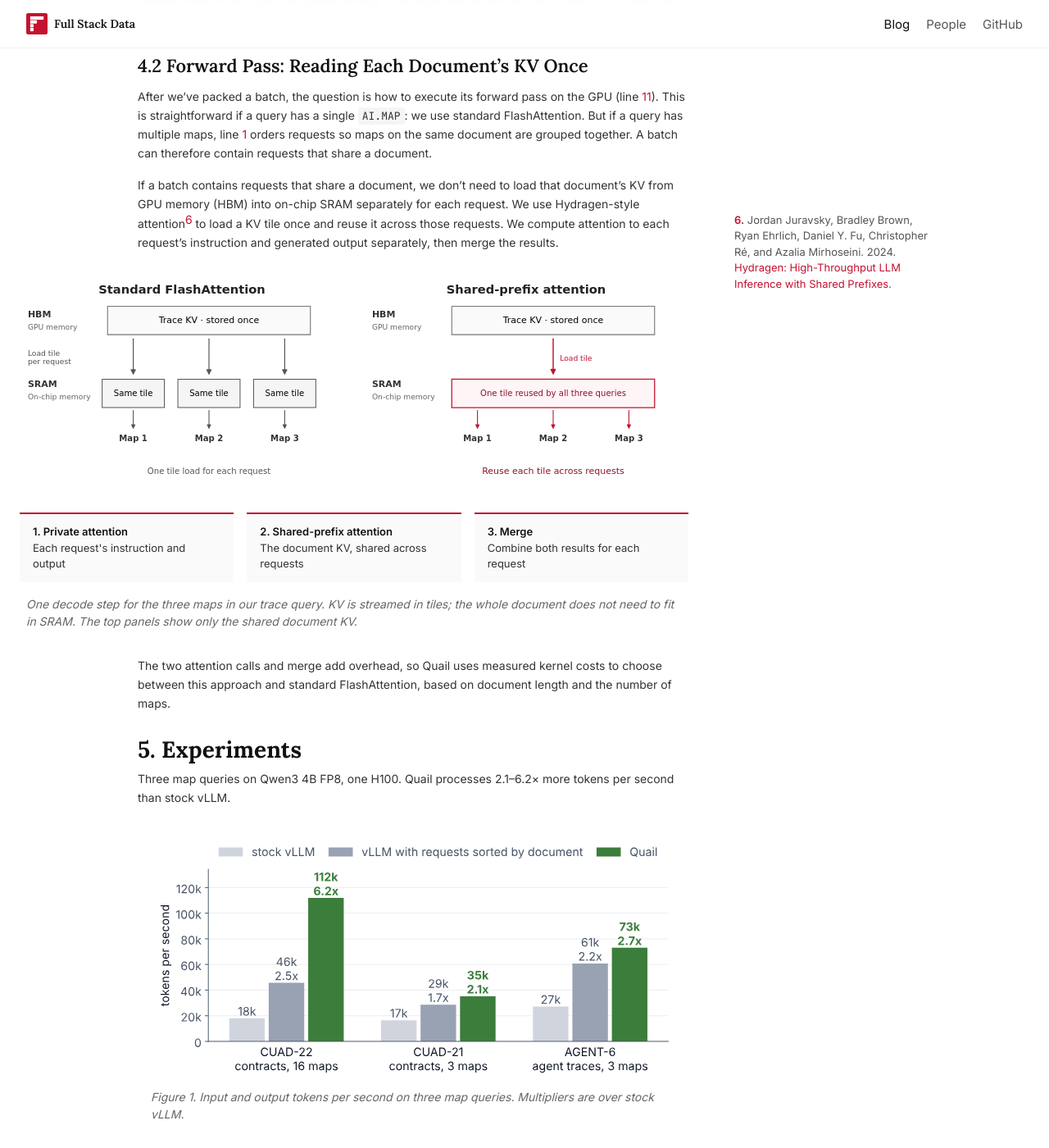
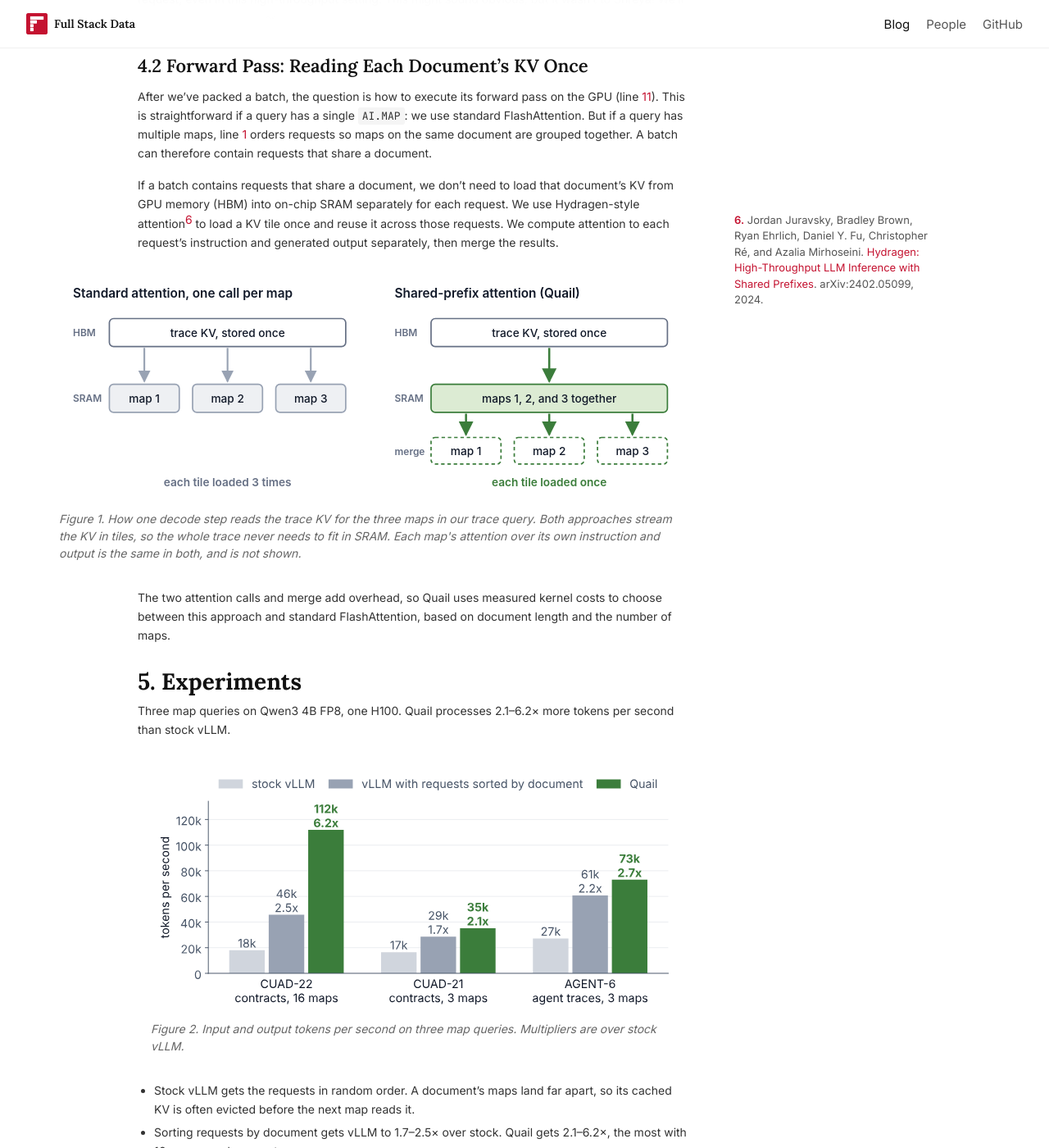
Before and after one commit to fsdatalab/fsdatalab.github.io, a Jekyll site: the page built from _posts/2026-11-03-ai-map.md, in a window 1280 px wide and 1400 px high, scrolled down 5450 px. Shown: the whole window at 82% size. Built offline with Jekyll 4.4.1, drawn with Linux system fonts in a browser that asks for light colours; some of the changed text lies outside the part shown.

Commit message:
Redraw the AI.MAP attention figure as one numbered figure; add venues to citations
Co-Authored-By: Claude Opus 5.5 <noreply@anthropic.com>
Claude-Session: https://claude.ai/code/session_012G22YMQssRfNYLRetzTaCz

```diff
--- a/_posts/2026-11-03-ai-map.md
+++ b/_posts/2026-11-03-ai-map.md
@@ -185,17 +185,9 @@ After we've packed a batch, the question is how to execute its forward pass on t
 
 If a batch contains requests that share a document, we don't need to load that document's KV from GPU memory (HBM) into on-chip SRAM separately for each request. We use Hydragen-style attention<sup><a href="#note-6">6</a></sup> to load a KV tile once and reuse it across those requests. We compute attention to each request's instruction and generated output separately, then merge the results.
 
-<figure class="attention-comparison" id="attention-kv-reads">
-<div class="attention-memory-panels">
-<img src="{{ '/assets/blog/ai-map/attention-standard.svg' | relative_url }}" alt="Standard FlashAttention: the trace KV is stored once in HBM, but the same KV tile is loaded into on-chip SRAM separately for each of three map requests.">
-<img src="{{ '/assets/blog/ai-map/attention-shared.svg' | relative_url }}" alt="Shared-prefix attention: the trace KV is stored once in HBM, and a loaded SRAM tile is reused across the three map requests' queries.">
-</div>
-<div class="attention-gpu-steps">
-<div><strong>1. Private attention</strong><span>Each request's instruction and output</span></div>
-<div><strong>2. Shared-prefix attention</strong><span>The document KV, shared across requests</span></div>
-<div><strong>3. Merge</strong><span>Combine both results for each request</span></div>
-</div>
-<figcaption>One decode step for the three maps in our trace query. KV is streamed in tiles; the whole document does not need to fit in SRAM. The top panels show only the shared document KV.</figcaption>
+<figure id="figure-1" style="width: min(48rem, calc(100vw - 3rem));">
+<img src="{{ '/assets/blog/ai-map/attention-reads.svg' | relative_url }}" alt="Two panels for one decode step of the three maps in our trace query. Left: standard attention runs one call per map, so each tile of the trace KV is loaded from HBM into SRAM three times. Right: shared-prefix attention loads each tile once for all three maps, then merges each map's result with attention over its own instruction and output.">
+<figcaption>Figure 1. How one decode step reads the trace KV for the three maps in our trace query. Both approaches stream the KV in tiles, so the whole trace never needs to fit in SRAM. Each map's attention over its own instruction and output is the same in both, and is not shown.</figcaption>
 </figure>
 
 The two attention calls and merge add overhead, so Quail uses measured kernel costs to choose between this approach and standard FlashAttention, based on document length and the number of maps.
@@ -204,25 +196,25 @@ The two attention calls and merge add overhead, so Quail uses measured kernel co
 
 Three map queries on Qwen3 4B FP8, one H100. Quail processes 2.1–6.2× more tokens per second than stock vLLM.
 
-<figure id="figure-1" style="width: min(40rem, calc(100vw - 3rem));">
+<figure id="figure-2" style="width: min(40rem, calc(100vw - 3rem));">
 <img src="{{ '/assets/blog/ai-map/throughput.svg' | relative_url }}" alt="Input and output tokens per second of stock vLLM, vLLM with requests sorted by document, and Quail on CUAD-22, CUAD-21, and AGENT-6, with the speed of light. Quail is highest on every query.">
-<figcaption>Figure 1. Input and output tokens per second on three map queries. Multipliers are over stock vLLM.</figcaption>
+<figcaption>Figure 2. Input and output tokens per second on three map queries. Multipliers are over stock vLLM.</figcaption>
 </figure>
 
 - Stock vLLM gets the requests in random order. A document's maps land far apart, so its cached KV is often evicted before the next map reads it.
 - Sorting requests by document gets vLLM to 1.7–2.5× over stock. Quail gets 2.1–6.2×, the most with 16 maps per document.
 - That puts Quail at 51–66% of the speed of light: an estimate of the best any engine could do on one H100 with unlimited KV (220k, 63k, and 111k tokens per second on CUAD-22, CUAD-21, and AGENT-6).
 
-<figure id="figure-2" style="width: min(40rem, calc(100vw - 3rem));">
+<figure id="figure-3" style="width: min(40rem, calc(100vw - 3rem));">
 <img src="{{ '/assets/blog/ai-map/kv-regret.svg' | relative_url }}" alt="KV regret of the three systems on the three queries, on a log scale. Stock vLLM computes 422% and 540% extra tokens; Quail computes 1 to 4% extra.">
-<figcaption>Figure 2. KV regret: the tokens each engine computed beyond the fewest the query needs, as a share of that minimum. x marks a value we did not record.</figcaption>
+<figcaption>Figure 3. KV regret: the tokens each engine computed beyond the fewest the query needs, as a share of that minimum. x marks a value we did not record.</figcaption>
 </figure>
 
 - Random order computes 4–5× more tokens than needed. Sorting cuts that to 6–29%. Quail computes only 1–4% extra.
 
-<figure id="figure-3" style="width: min(40rem, calc(100vw - 3rem));">
+<figure id="figure-4" style="width: min(40rem, calc(100vw - 3rem));">
 <img src="{{ '/assets/blog/ai-map/evictions.svg' | relative_url }}" alt="Answers evicted and recomputed by the three systems on the three queries. Sorted vLLM evicts the most, up to 2,680; Quail evicts 0 to 103.">
-<figcaption>Figure 3. Answers evicted and later recomputed because KV ran out.</figcaption>
+<figcaption>Figure 4. Answers evicted and later recomputed because KV ran out.</figcaption>
 </figure>
 
 - Evictions are one part of KV regret. Sorted vLLM runs more answers at once, so it evicts the most: 2,680 on CUAD-22. Quail evicts 0–103.
@@ -244,16 +236,16 @@ Bulk decoding is not chat. Use that, and generation can keep the GPU busy. Next:
 
 # Notes
 
-<span id="note-1"><strong>1.</strong></span> vLLM. Automatic Prefix Caching. Documentation. [https://docs.vllm.ai/en/stable/features/automatic_prefix_caching/](https://docs.vllm.ai/en/stable/features/automatic_prefix_caching/)
+<span id="note-1"><strong>1.</strong></span> vLLM. [Automatic Prefix Caching](https://docs.vllm.ai/en/stable/features/automatic_prefix_caching/). Documentation. The paged KV it builds on is described in Woosuk Kwon, Zhuohan Li, Siyuan Zhuang, Ying Sheng, Lianmin Zheng, Cody Hao Yu, Joseph E. Gonzalez, Hao Zhang, and Ion Stoica. [Efficient Memory Management for Large Language Model Serving with PagedAttention](https://arxiv.org/abs/2309.06180). In *ACM Symposium on Operating Systems Principles (SOSP)*, 2023.
 
 <span id="note-2"><strong>2.</strong></span> See vLLM's [Optimization and Tuning guide](https://docs.vllm.ai/en/v0.8.1/performance/optimization.html) for guidance on parameter tuning.
 
 <span id="note-3"><strong>3.</strong></span> Yaniv Leviathan, Matan Kalman, and Yossi Matias. [Fast Inference from Transformers via Speculative Decoding](https://arxiv.org/abs/2211.17192). In *International Conference on Machine Learning (ICML)*, 2023.
 
-<span id="note-4"><strong>4.</strong></span> Yinmin Zhong et al. 2024. [DistServe: Disaggregating Prefill and Decoding for Goodput-optimized Large Language Model Serving](https://arxiv.org/abs/2401.09670).
+<span id="note-4"><strong>4.</strong></span> Yinmin Zhong, Shengyu Liu, Junda Chen, Jianbo Hu, Yibo Zhu, Xuanzhe Liu, Xin Jin, and Hao Zhang. [DistServe: Disaggregating Prefill and Decoding for Goodput-optimized Large Language Model Serving](https://arxiv.org/abs/2401.09670). In *USENIX Symposium on Operating Systems Design and Implementation (OSDI)*, 2024.
 
-<span id="note-5"><strong>5.</strong></span> Amey Agrawal et al. 2024. [Taming Throughput-Latency Tradeoff in LLM Inference with Sarathi-Serve](https://arxiv.org/abs/2403.02310).
+<span id="note-5"><strong>5.</strong></span> Amey Agrawal, Nitin Kedia, Ashish Panwar, Jayashree Mohan, Nipun Kwatra, Bhargav S. Gulavani, Alexey Tumanov, and Ramachandran Ramjee. [Taming Throughput-Latency Tradeoff in LLM Inference with Sarathi-Serve](https://arxiv.org/abs/2403.02310). In *USENIX Symposium on Operating Systems Design and Implementation (OSDI)*, 2024.
 
-<span id="note-6"><strong>6.</strong></span> Jordan Juravsky, Bradley Brown, Ryan Ehrlich, Daniel Y. Fu, Christopher R&eacute;, and Azalia Mirhoseini. 2024. [Hydragen: High-Throughput LLM Inference with Shared Prefixes](https://arxiv.org/abs/2402.05099).
+<span id="note-6"><strong>6.</strong></span> Jordan Juravsky, Bradley Brown, Ryan Ehrlich, Daniel Y. Fu, Christopher R&eacute;, and Azalia Mirhoseini. [Hydragen: High-Throughput LLM Inference with Shared Prefixes](https://arxiv.org/abs/2402.05099). arXiv:2402.05099, 2024.
 
-<span id="note-7"><strong>7.</strong></span> E. L. Kaplan and Paul Meier. 1958. [Nonparametric Estimation from Incomplete Observations](https://doi.org/10.1080/01621459.1958.10501452). *Journal of the American Statistical Association* 53, 282, 457–481.
+<span id="note-7"><strong>7.</strong></span> E. L. Kaplan and Paul Meier. [Nonparametric Estimation from Incomplete Observations](https://doi.org/10.1080/01621459.1958.10501452). *Journal of the American Statistical Association*, 53(282):457–481, 1958.
--- a/assets/css/style.css
+++ b/assets/css/style.css
@@ -857,32 +857,6 @@ a:hover { opacity: 0.75; }
 }
 .prose .map-algorithm .algorithm-line:target { background: #fff4ce; }
 
-.prose .attention-memory-panels {
-  display: grid;
-  grid-template-columns: repeat(auto-fit, minmax(min(100%, 24rem), 1fr));
-  gap: 1.5rem;
-}
-.prose .attention-memory-panels img { width: 100%; }
-.prose .attention-gpu-steps {
-  display: grid;
-  grid-template-columns: repeat(3, minmax(0, 1fr));
-  gap: 1rem;
-  margin: 1rem 0;
-  text-align: left;
-  font-family: var(--body);
-  font-size: 0.8125rem;
-  line-height: 1.5;
-}
-.prose .attention-gpu-steps > div {
-  padding: 0.75rem 1rem;
-  border-top: 2px solid var(--red);
-  background: #fafafa;
-}
-.prose .attention-gpu-steps strong,
-.prose .attention-gpu-steps span { display: block; }
-@media (max-width: 640px) {
-  .prose .attention-gpu-steps { grid-template-columns: 1fr; }
-}
 
 .prose figure.figure-full {
   width: 100%;
```
Also changed, not shown: assets/blog/ai-map/attention-reads.svg (added), assets/blog/ai-map/attention-shared.svg (deleted), assets/blog/ai-map/attention-standard.svg (deleted).
